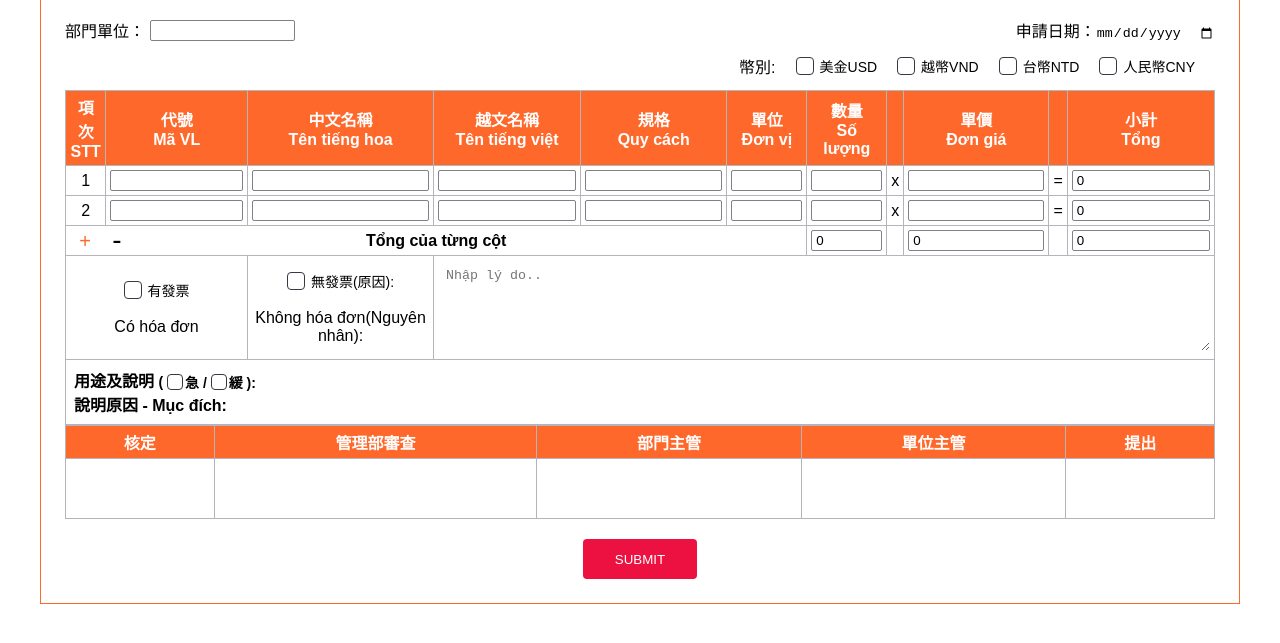
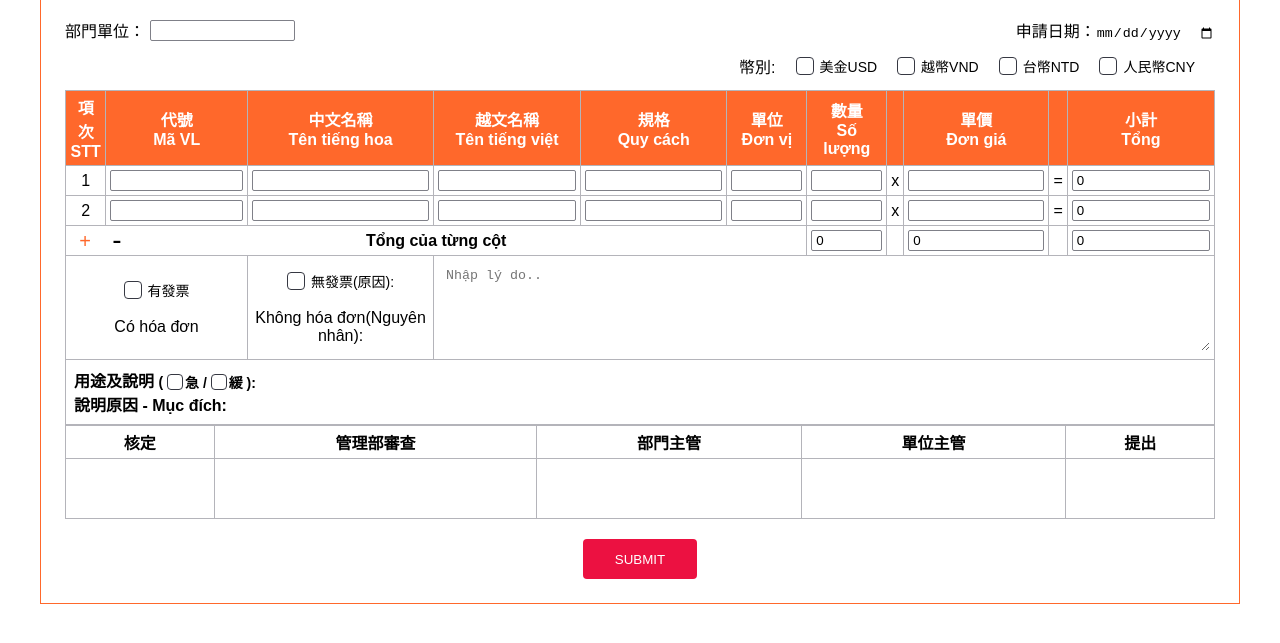
Before and after one commit to tachibaoit/eagsystem, a plain HTML site: page index.html in a window 1280 px wide. Shown: the part 131-774 px from the top of the page. Drawn offline with Linux system fonts and the light colour scheme; a web font is replaced by a local one.

Commit message:
Add files via upload

```diff
--- a/sass/main.scss
+++ b/sass/main.scss
@@ -376,3 +376,10 @@ table {
         opacity: 0.7;
     }
 }
+
+#myTable2 {
+    th {
+        background-color: transparent !important;
+        color: black !important;
+    }
+}
```
Also changed, not shown: css/main.css, 1 other file.
